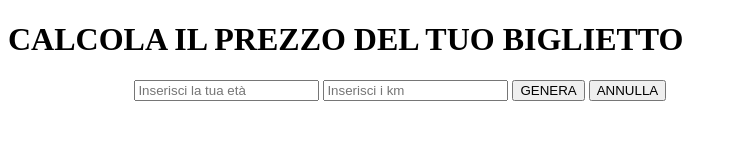
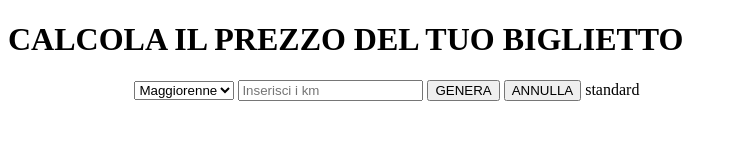
Before and after one commit to Richter96/js-biglietto-treno-form, a plain HTML site: page index.html in a window 1280 px wide. Both pictures are taken after a click on the button "GENERA". Shown: the whole page, without its empty margins (0-736 px from the left). Drawn offline with Linux system fonts and the light colour scheme.

Commit message:
add consol log price

```diff
--- a/asset/js/main.js
+++ b/asset/js/main.js
@@ -1,6 +1,8 @@
 
 /*
 Il programma dovrà chiedere all'utente il numero di chilometri che vuole percorrere e l'età del passeggero.
+
+
 Sulla base di queste informazioni dovrà calcolare il prezzo totale del viaggio, secondo queste regole:
 // il prezzo del biglietto è definito in base ai km (0.21 € al km)
 // va applicato uno sconto del 20% per i minorenni
@@ -18,6 +20,50 @@ Sulla base di queste informazioni dovrà calcolare il prezzo totale del viaggio,
 
 const generateBtn = document.getElementById("generate")
 console.log (generateBtn)
+
+// prende i dati dell'inputbox tramite il bottone
+const btnGenera = document.getElementById("generate")
+btnGenera.addEventListener('click',function(){
+
+    const userAge = (document.getElementById('age').value)
+    const kmTravel = Number(document.getElementById('TravelKm').value)
+
+    console.log(userAge)
+    console.log(kmTravel)
+
+    const priceTiket = kmTravel * 0.21
+    console.log(priceTiket)
+
+
+    let discountPrice = priceTiket;
+
+    let tiketTipe = 'standard'
+
+    // va applicato uno sconto del 20% per i minorenni
+    if (userAge == 'minorenne' ) {
+        discountPrice = priceTiket * 0.8
+        tiketTipe = 'ridotto'
+    // va applicato uno sconto del 40% per gli over 65.
+    } else if (userAge == 'over') {
+        discountPrice = priceTiket * 0.6
+        tiketTipe = 'ridotto'
+    } else if (userAge == 'maggiorenne') {
+        discountPrice = priceTiket
+    };
+
+    document.getElementById('type_tiket').innerHTML = tiketTipe
+    // stampare il prezzo in forma decimale.
+    const endPrice = discountPrice.toFixed(2);
+    console.log(endPrice);
+
+
+})
+
+
+
+//
+
+
 
 /*
 
--- a/index.html
+++ b/index.html
@@ -13,16 +13,22 @@
    </header>
    <main>
     <div class="container">
-
-        <input type="text" placeholder="Inserisci la tua età" id="age">
-        <input type="text" placeholder="Inserisci i km" id="km">
+        <select name="cars" id="age">
+            <option value="maggiorenne">Maggiorenne</option>
+            <option value="minorenne">Minorenne</option>
+            <option value="over">Over 60</option>
+        </select>
+        <input type="text" placeholder="Inserisci i km" id="TravelKm">
         <button id="generate">GENERA</button>
         <button id="reset">ANNULLA</button>
 
+
+
+        <span id="type_tiket"></span>
     </div>
    </main>
 
-    <h id="price_tiket"></h>
+    <h1 id="price_tiket"></h1>
 
     <script src="./asset/js/main.js"></script>
 </body>
```
